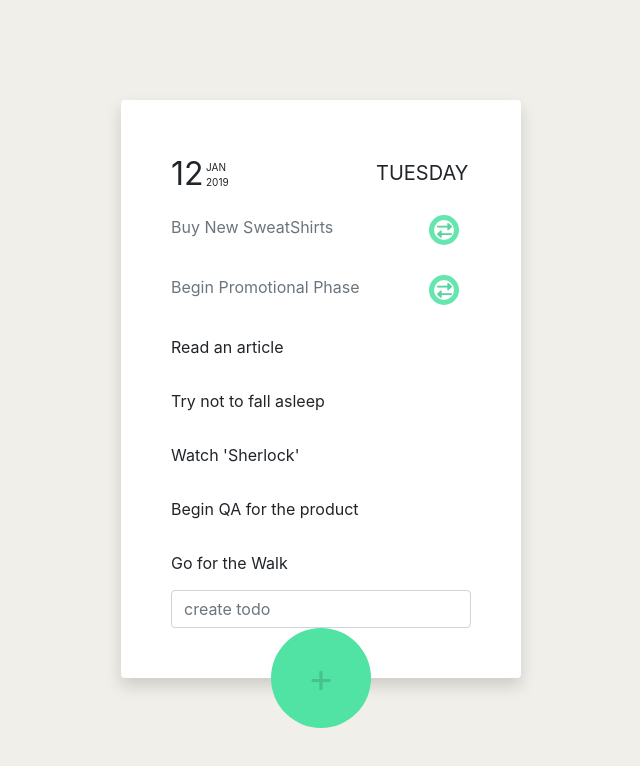
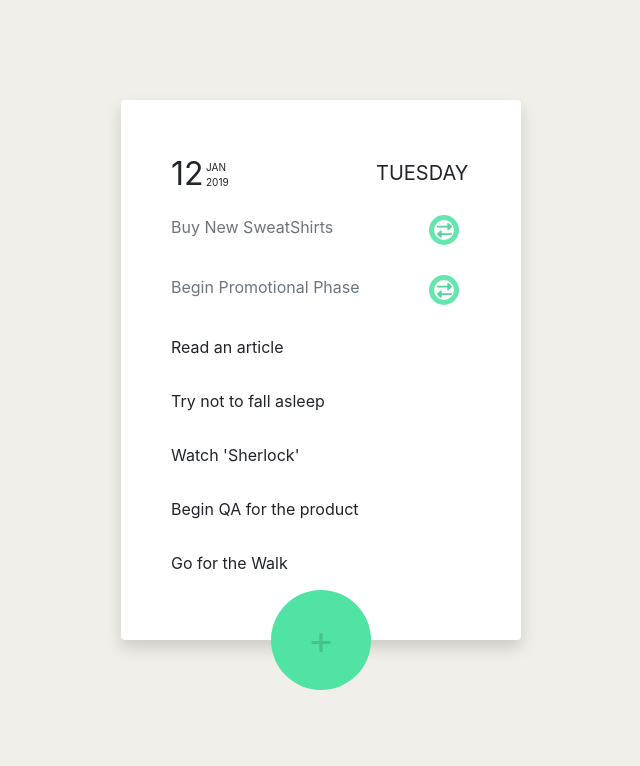
Before and after one commit to kalpshah485/todolist_part_2, a React (Create React App) app: page / in a window 1280 px wide. Shown: the top 766 px of the page, without its empty margins (319-959 px from the left). Built offline with nearby package versions, Linux system fonts and the light colour scheme.

Commit message:
feat:toggle function hide btn to show input and hide input to show btn.

```diff
--- a/src/TodoList/Button/Button.js
+++ b/src/TodoList/Button/Button.js
@@ -1,9 +1,12 @@
 import React from 'react'
 
-function Button() {
+function Button(props) {
+  if (props.hideBtn) {
+    return null;
+  }
   return (
       <div className='button-center'>
-        <button className='button'>+</button>
+        <button className='button' onClick={() => props.toggleHideBtn()}>+</button>
       </div>
   )
 }
--- a/src/TodoList/TodoList.js
+++ b/src/TodoList/TodoList.js
@@ -1,14 +1,22 @@
-import React from 'react';
+import React, { useState } from 'react';
 import DateDay from './DateDay/DateDay';
 import Todos from './Todos/Todos';
 import Button from './Button/Button';
 
 function TodoList() {
+  const [hideBtn, setHideBtn] = useState(false);
+  const toggleHideBtn = () => {
+    if (hideBtn) {
+      setHideBtn(false);
+    } else {
+      setHideBtn(true);
+    }
+  }
   return (
     <div className="box shadow bg-body rounded">
       <DateDay />
-      <Todos />
-      <Button />
+      <Todos hideBtn={hideBtn} toggleHideBtn={toggleHideBtn} />
+      <Button hideBtn={hideBtn} toggleHideBtn={toggleHideBtn} />
     </div>
   )
 }
--- a/src/TodoList/Todos/TodoInput/TodoInput.js
+++ b/src/TodoList/Todos/TodoInput/TodoInput.js
@@ -1,10 +1,23 @@
 import React, { useState } from 'react'
 
-function TodoInput() {
+function TodoInput(props) {
     const [inputData, setInputData] = useState('');
+    const handleEnter = (e) => {
+        if (e.key === 'Enter') {
+            props.toggleHideBtn();
+            setInputData('');
+        }
+    }
     return (
-        <div className="todo-input">
-            <input type="text" className="form-control" placeholder="create todo" value={inputData} onChange={(e) => setInputData(e.target.value)} />
+        <div className={`${props.hideBtn ? 'd-block' : 'd-none'}`}>
+            <input
+                type="text"
+                className="form-control"
+                placeholder="create todo"
+                value={inputData}
+                onKeyPress={(e) => handleEnter(e)}
+                onChange={(e) => setInputData(e.target.value)}
+            />
         </div>
     )
 }
--- a/src/TodoList/Todos/Todos.js
+++ b/src/TodoList/Todos/Todos.js
@@ -2,8 +2,7 @@ import React from 'react';
 import TodoInput from './TodoInput/TodoInput';
 import TodoItem from './TodoItem/TodoItem'
 
-function Todos() {
-
+function Todos(props) {
     const todos = [
         {
             title: 'Buy New SweatShirts'
@@ -35,7 +34,7 @@ function Todos() {
                 }
                 return <TodoItem todo={todo} />
             })}
-            <TodoInput />
+            <TodoInput hideBtn={props.hideBtn} toggleHideBtn={props.toggleHideBtn} />
         </>
     )
 }
```
